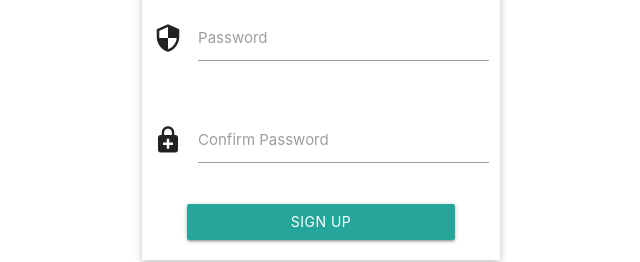
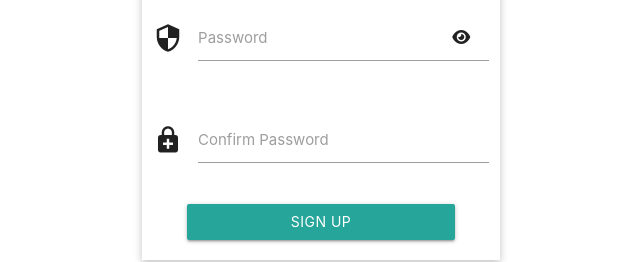
Before and after one commit to damso9/validation-form-assignment, a plain HTML site: page index.html in a window 1280 px wide. Shown: the part 423-685 px from the top of the page, 319-959 px from the left. Drawn offline with nearby package versions, Linux system fonts and the light colour scheme.

Commit message:
this is my second commit

```diff
--- a/index.html
+++ b/index.html
@@ -8,10 +8,12 @@
     <!-- CSS only -->
        <!-- Compiled and minified CSS -->
        <link href="https://fonts.googleapis.com/icon?family=Material+Icons" rel="stylesheet">
+
        <link rel="stylesheet" href="https://cdnjs.cloudflare.com/ajax/libs/materialize/1.0.0/css/materialize.min.css">
 
        <!-- Compiled and minified JavaScript -->
      <link rel="stylesheet" href="style.css">
+     <script src="https://kit.fontawesome.com/3ce167c893.js" crossorigin="anonymous"></script>
 
 </head>
 <body>
@@ -39,6 +41,8 @@
         <div class="input-field col s12" id="pass">
           <i class="material-icons prefix">security</i>
           <input id="password" type="password" class="validate">
+          <span class="myspan"><i class="fas fa-eye" id="eye" aria-hidden="true" onclick="toggle()"></i></span>
+
           <label for="password">Password</label>
           <span class="helper-text"></span>
         </div>
--- a/script.js
+++ b/script.js
@@ -56,6 +56,26 @@ function Success(message) {
     //add error message inside small
     small.innerText = message;
 }
+
+let state = false;
+function toggle() {
+    if (state){
+        document.querySelector("#password").setAttribute("type","password");
+        document.querySelector("#eye").style.color = "#7a797e";
+        state = false;
+    } else {
+        document.querySelector("#password").setAttribute("type","text");
+        document.querySelector("#eye").style.color = "#5887ef";
+        state = true;
+
+    }
+}
+
+
+
+
+
+
 // function setSuccessFor(input) {
 //     const formControl = input.parentElement;
 //     formControl.className = 'data-success';
--- a/style.css
+++ b/style.css
@@ -35,3 +35,12 @@ h4 {
 p{
     text-align: center;
 }
+.myspan .fa-eye{
+    position: absolute;
+    right: 30px;
+    top:30%;
+    transform: translate(0, -50%);
+    cursor: pointer;
+
+
+}
```
